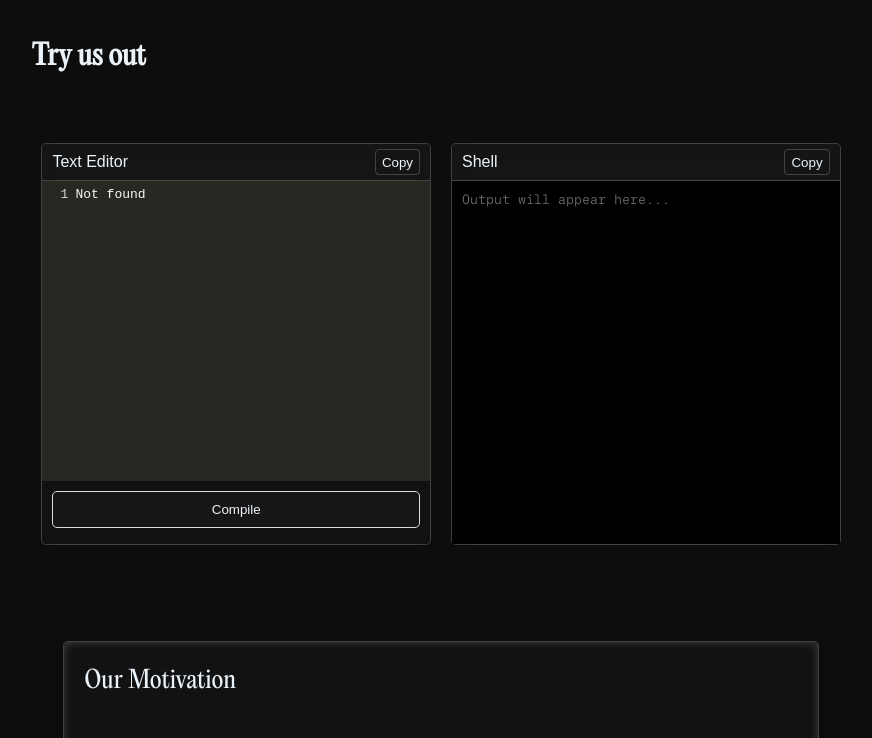
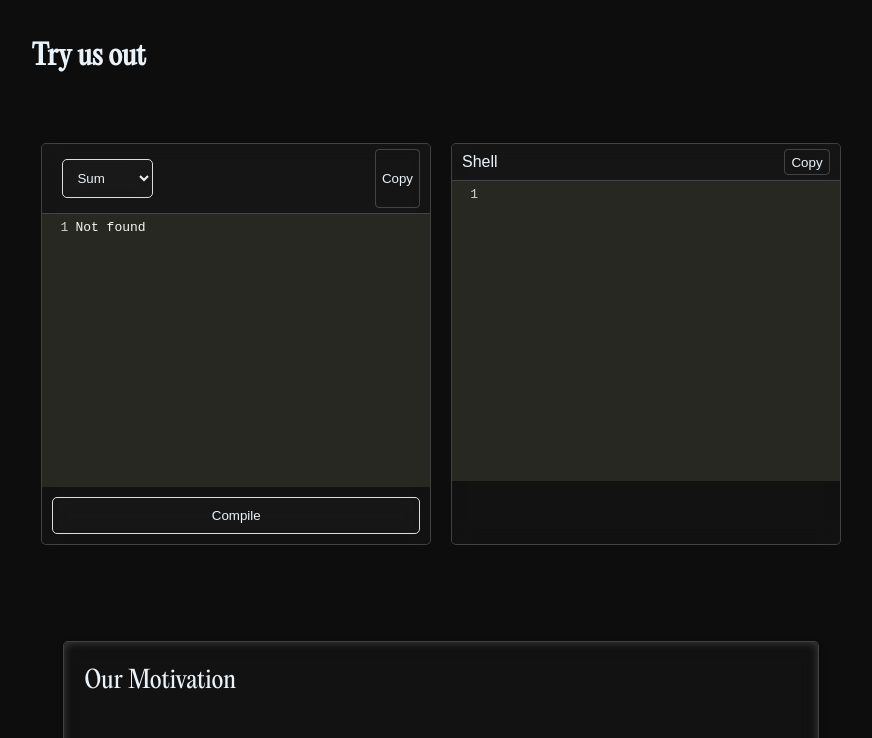
Before and after one commit to udem-dlteam/pnut.sh, a plain HTML site: page index.html in a window 1280 px wide. Shown: the part 1401-2139 px from the top of the page, without its empty margins (199-1071 px from the left). Drawn offline with nearby package versions, Linux system fonts and the light colour scheme; no server answers; a web font is replaced by a local one.

Commit message:
Added examples

```diff
--- a/index.html
+++ b/index.html
@@ -85,7 +85,15 @@
             <div class="editor-container">
                 <div class="editor">
                     <div class="header">
-                        <span>Text Editor</span>
+                        <div class="dropdown">
+                        <!--Drop down for the value of the files to be displayed-->
+                            <select class="select-btn" id="fileSelect" name="fileSelect" onclick="ExampleMenu()">
+                                <option value="sum.c">Sum</option>
+                                <option value="winterpi.c">Winterpi</option>
+                                <option value="fib.c">Fib</option>
+                                <option value="Empty.txt">Empty</option>
+                            </select>
+                        </div>
                         <button class="copy-button" id="copyButton">Copy</button>
                     </div>
                     <textarea id="code" name="code" placeholder="int main() { }"></textarea>
@@ -140,6 +148,7 @@
         </div>
     <script src="https://cdnjs.cloudflare.com/ajax/libs/codemirror/5.65.5/codemirror.min.js"></script>
     <script src="https://cdnjs.cloudflare.com/ajax/libs/codemirror/5.65.5/mode/clike/clike.min.js"></script>
+    <script src="https://cdnjs.cloudflare.com/ajax/libs/codemirror/5.65.5/mode/shell/shell.min.js"></script>
     <script src="scripts.js"></script>
     <!-- <script src="code-editor.js"></script> -->
 </body>
--- a/scripts.js
+++ b/scripts.js
@@ -21,27 +21,48 @@ document.addEventListener("DOMContentLoaded", function() {
         appearOnScroll.observe(fader);
     });
 
-    // Get the text from the sum.c file to display in the editor
-    fetch('sum.c').then(response => response.text()).then(text => {
     const codeTextArea = document.getElementById('code');
-        codeTextArea.value = text;
+    const codeEditor = CodeMirror.fromTextArea(codeTextArea, {
+        mode: 'text/x-csrc',
+        lineNumbers: true,
+        theme: 'monokai'
+    });
 
-        // Initialize CodeMirror on the textarea with C syntax highlighting and Dracula theme
-        const codeEditor = CodeMirror.fromTextArea(codeTextArea, {
-            mode: 'text/x-csrc',  // Set the mode for C language
-            lineNumbers: true,    // Enable line numbers
-            theme: 'monokai'      // Set the theme to dracula
+    const outputTextArea = document.getElementById('output');
+    const outputEditor = CodeMirror.fromTextArea(outputTextArea, {
+        mode: 'shell',
+        lineNumbers: true,
+        theme: 'monokai',
+        readOnly: true
+    });
+
+    // Function to load example code into the editor
+    function loadExample(filename) {
+        fetch(filename).then(response => response.text()).then(text => {
+            codeEditor.setValue(text);
+        }).catch(error => {
+            console.error('Error loading file:', error);
+        });
+    }
+
+    // Load the initial example
+    loadExample('sum.c');
+
+    // On click of fileselect load the selected file
+    document.getElementById('fileSelect').addEventListener('change', function() {
+        const selectedFile = this.value;
+        loadExample(selectedFile);
     });
 
     function c_to_shell(c_code) {
-            stdoutArr = []
+        stdoutArr = [];
         let ModuleArgs = {
-              'print': function(text) { stdoutArr.push(text); }, // Capture stdout
+          'print': function(text) { stdoutArr.push(text); },
         };
 
         create_module(ModuleArgs).then((module) => {
-              module.FS.writeFile("code.c", c_code); // write the C code to a file
-              var compile = module.cwrap("compile", "void", ["string"])
+          module.FS.writeFile("code.c", c_code);
+          var compile = module.cwrap("compile", "void", ["string"]);
           try {
             compile("code.c");
           } catch (e) {
@@ -51,39 +72,29 @@ document.addEventListener("DOMContentLoaded", function() {
               console.log("Failed to compile");
             }
           }
-              document.getElementById('output').value = stdoutArr.join("\n");
+          outputEditor.setValue(stdoutArr.join("\n"));
         });
     }
 
     // Add event listener to the Compile button
     document.getElementById('compileButton').addEventListener('click', () => {
-            // Get the code from the CodeMirror editor
         const code = codeEditor.getValue();
-            // Compile the code using pnut-wasm
         c_to_shell(code);
     });
 
     // Add event listener to the Copy button
     document.getElementById('copyButton').addEventListener('click', () => {
-            // Get the code from the CodeMirror editor
         const code = codeEditor.getValue();
-            // Copy the code to the clipboard
         navigator.clipboard.writeText(code).then(() => {
-                // Notify the user that the code has been copied
             alert('Code copied to clipboard');
         });
     });
 
     // Add event listener to the Copy button for the compiler output
     document.getElementById('copyButton2').addEventListener('click', () => {
-            // Get the output from the compiler textarea
-            const output = document.getElementById('output').value;
-            // Copy the output to the clipboard
+        const output = outputEditor.getValue();
         navigator.clipboard.writeText(output).then(() => {
-                // Notify the user that the output has been copied
             alert('Output copied to clipboard');
         });
     });
-
 });
-});
--- a/styles.css
+++ b/styles.css
@@ -695,6 +695,32 @@ header {
   }
 }
 
+.select-btn {
+  font-family: 'Neue Montreal', sans-serif;
+  font-style: normal;
+  padding: 10px;
+  background: var(--glass-background); /* Semi-transparent background */
+  backdrop-filter: blur(10px); /* Blur effect */
+  border: 1px solid #ddd;
+  border-radius: 5px;
+  margin: 10px;
+  cursor: pointer;
+  color: var(--text-950);
+  filter: url(#glass-card-effect); /* Apply the SVG filter */
+  transition: background 0.3s, box-shadow 0.3s ease-in-out;
+}
+
+.select-btn:hover {
+  box-shadow: 0 4px 6px var(--glass-hover-shadow); /* Soft shadow for depth */
+}
+
+/* Optional: Style the options to match */
+.select-btn option {
+  background: var(--glass-background);
+  color: var(--text-950);
+  padding: 10px;
+  border-radius: 5px;
+}
 
 .editor-container {
   display: flex;
```
Lines whose indentation alone changed are shown as unchanged.
